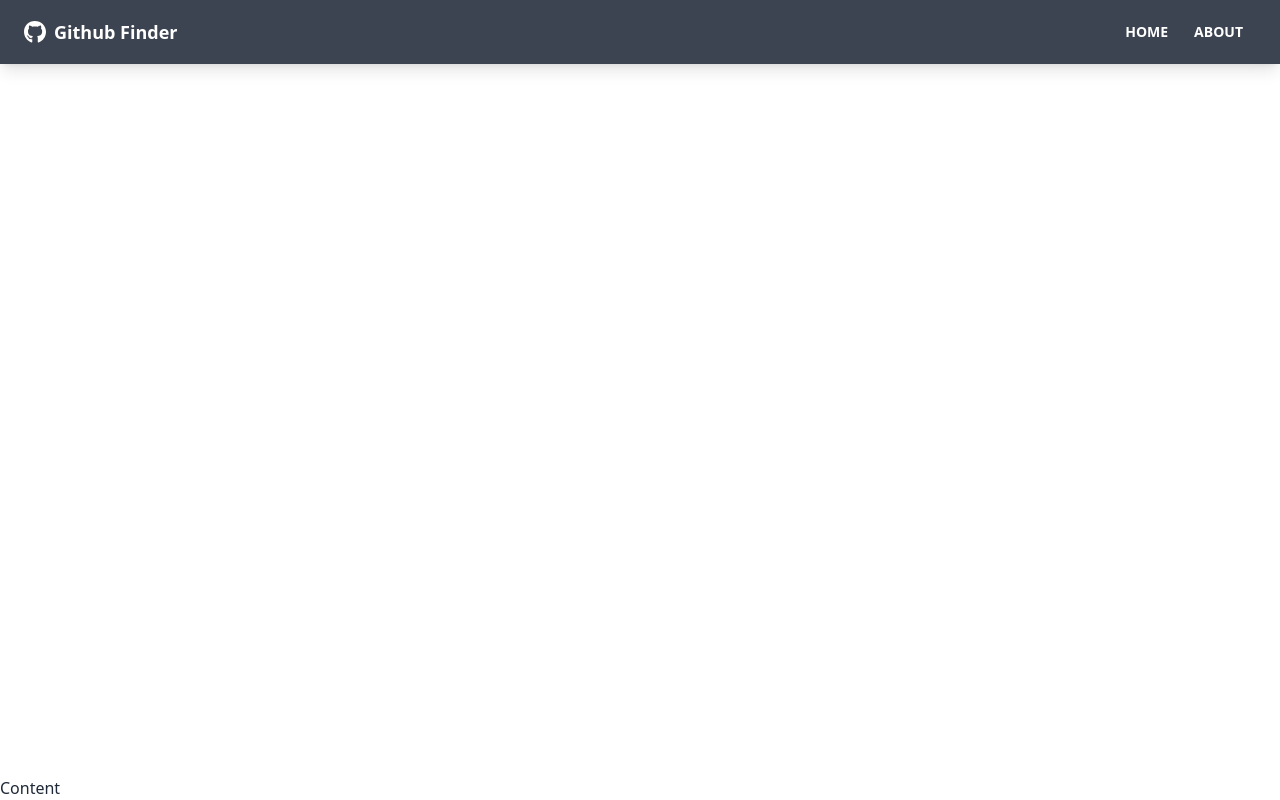
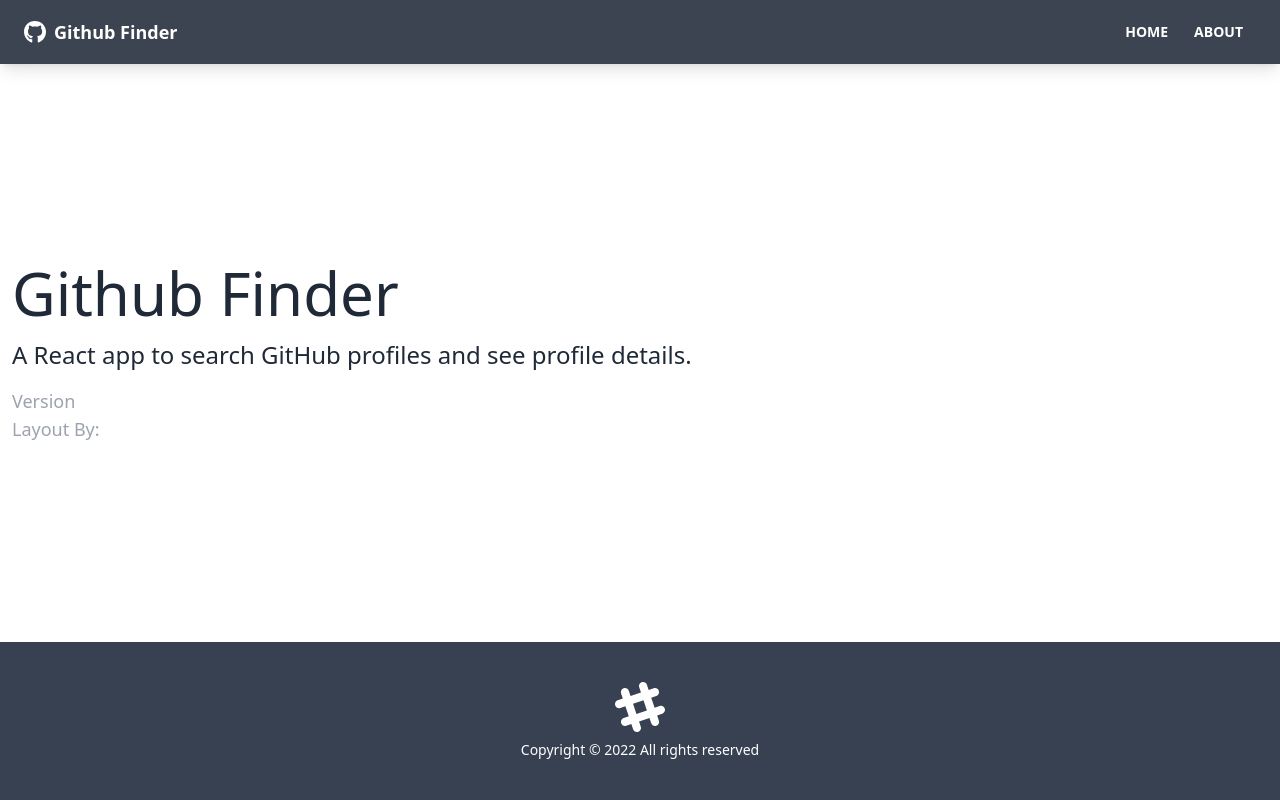
Before and after one commit to Jayantk123/Github-Finder, a React (Create React App) app: page /about in a window 1280 px wide. Built offline with nearby package versions, Linux system fonts and the light colour scheme.

Commit message:
add pages and routes

```diff
--- a/src/App.js
+++ b/src/App.js
@@ -1,5 +1,9 @@
-import { BrowserRouter as Router, Route } from "react-router-dom";
+import { BrowserRouter as Router, Route, Routes } from "react-router-dom";
 import Navbar from "./Components/Layout/Navbar";
+import Footer from "./Components/Layout/Footer";
+import Home from "./pages/Home";
+import About from "./pages/About";
+import NotFound from "./pages/NotFound";
 function App() {
   return (
     <div>
@@ -7,7 +11,17 @@
         <div className="flex flex-col justify-between h-screen">
           <Navbar />
 
-          <main>Content</main>
+          <main className="container mx-auto px-3 pb-12">
+<Routes>
+<Route path="/" element={<Home/>}/>
+<Route path="/about" element={<About/>}/>
+<Route path="/notfound" element={<NotFound/>}/>
+<Route path="/*" element={<NotFound/>}/>
+
+</Routes>
+
+          </main>
+          <Footer />
         </div>
       </Router>
     </div>
--- /dev/null
+++ b/src/Components/Layout/Footer.jsx
@@ -0,0 +1,24 @@
+import React from 'react'
+
+export default function Footer() {
+
+    const footerYear = new Date().getFullYear()
+  return (
+    <footer className='footer p-10 bg-gray-700 text-primary-content footer-center'>
+    <div>
+      <svg
+        width='50'
+        height='50'
+        viewBox='0 0 24 24'
+        xmlns='http://www.w3.org/2000/svg'
+        fillRule='evenodd'
+        clipRule='evenodd'
+        className='inline-block fill-current'
+      >
+        <path d='M22.672 15.226l-2.432.811.841 2.515c.33 1.019-.209 2.127-1.23 2.456-1.15.325-2.148-.321-2.463-1.226l-.84-2.518-5.013 1.677.84 2.517c.391 1.203-.434 2.542-1.831 2.542-.88 0-1.601-.564-1.86-1.314l-.842-2.516-2.431.809c-1.135.328-2.145-.317-2.463-1.229-.329-1.018.211-2.127 1.231-2.456l2.432-.809-1.621-4.823-2.432.808c-1.355.384-2.558-.59-2.558-1.839 0-.817.509-1.582 1.327-1.846l2.433-.809-.842-2.515c-.33-1.02.211-2.129 1.232-2.458 1.02-.329 2.13.209 2.461 1.229l.842 2.515 5.011-1.677-.839-2.517c-.403-1.238.484-2.553 1.843-2.553.819 0 1.585.509 1.85 1.326l.841 2.517 2.431-.81c1.02-.33 2.131.211 2.461 1.229.332 1.018-.21 2.126-1.23 2.456l-2.433.809 1.622 4.823 2.433-.809c1.242-.401 2.557.484 2.557 1.838 0 .819-.51 1.583-1.328 1.847m-8.992-6.428l-5.01 1.675 1.619 4.828 5.011-1.674-1.62-4.829z'></path>
+      </svg>
+      <p>Copyright &copy; {footerYear} All rights reserved</p>
+    </div>
+  </footer>
+  )
+}
--- a/src/Components/Layout/Navbar.jsx
+++ b/src/Components/Layout/Navbar.jsx
@@ -20,7 +20,7 @@
             <Link to="/" className="btn btn-ghost btn-sm rounded-btn">
               Home
             </Link>
-            <Link to="/" className="btn btn-ghost btn-sm rounded-btn">
+            <Link to="/about" className="btn btn-ghost btn-sm rounded-btn">
               About
             </Link>
           </div>
--- /dev/null
+++ b/src/pages/About.jsx
@@ -0,0 +1,24 @@
+import React from "react";
+
+export default function About() {
+  return (
+    <>
+      <h1 className="text-6xl mb-4">Github Finder</h1>
+      <p className="mb-4 text-2xl font-light">
+        A React app to search GitHub profiles and see profile details.
+      </p>
+      <p className="text-lg text-gray-400">
+        Version <span className="text-white">1.0.0</span>
+      </p>
+      <p className="text-lg text-gray-400">
+        Layout By:
+        <a
+          className="text-white"
+          href="https://www.linkedin.com/in/jayantk237/"
+        >
+          Jayant Kumar
+        </a>
+      </p>
+    </>
+  );
+}
--- /dev/null
+++ b/src/pages/Home.jsx
@@ -0,0 +1,9 @@
+import React from 'react'
+
+export default function Home() {
+  return (
+    <div>
+        <h1 className="text-6xl">Welcome</h1>
+    </div>
+  )
+}
--- /dev/null
+++ b/src/pages/NotFound.jsx
@@ -0,0 +1,21 @@
+import { FaHome } from 'react-icons/fa'
+import { Link } from 'react-router-dom'
+
+function NotFound() {
+  return (
+    <div className='hero'>
+      <div className='text-center hero-content'>
+        <div className='max-w-lg'>
+          <h1 className='text-8xl font-bold mb-8'>Oops!</h1>
+          <p className='text-5xl mb-8'>404 - Page Not Found!</p>
+          <Link className='btn btn-primary btn-lg' to='/'>
+            <FaHome className='mr-2' />
+            Back To Home
+          </Link>
+        </div>
+      </div>
+    </div>
+  )
+}
+
+export default NotFound
```
